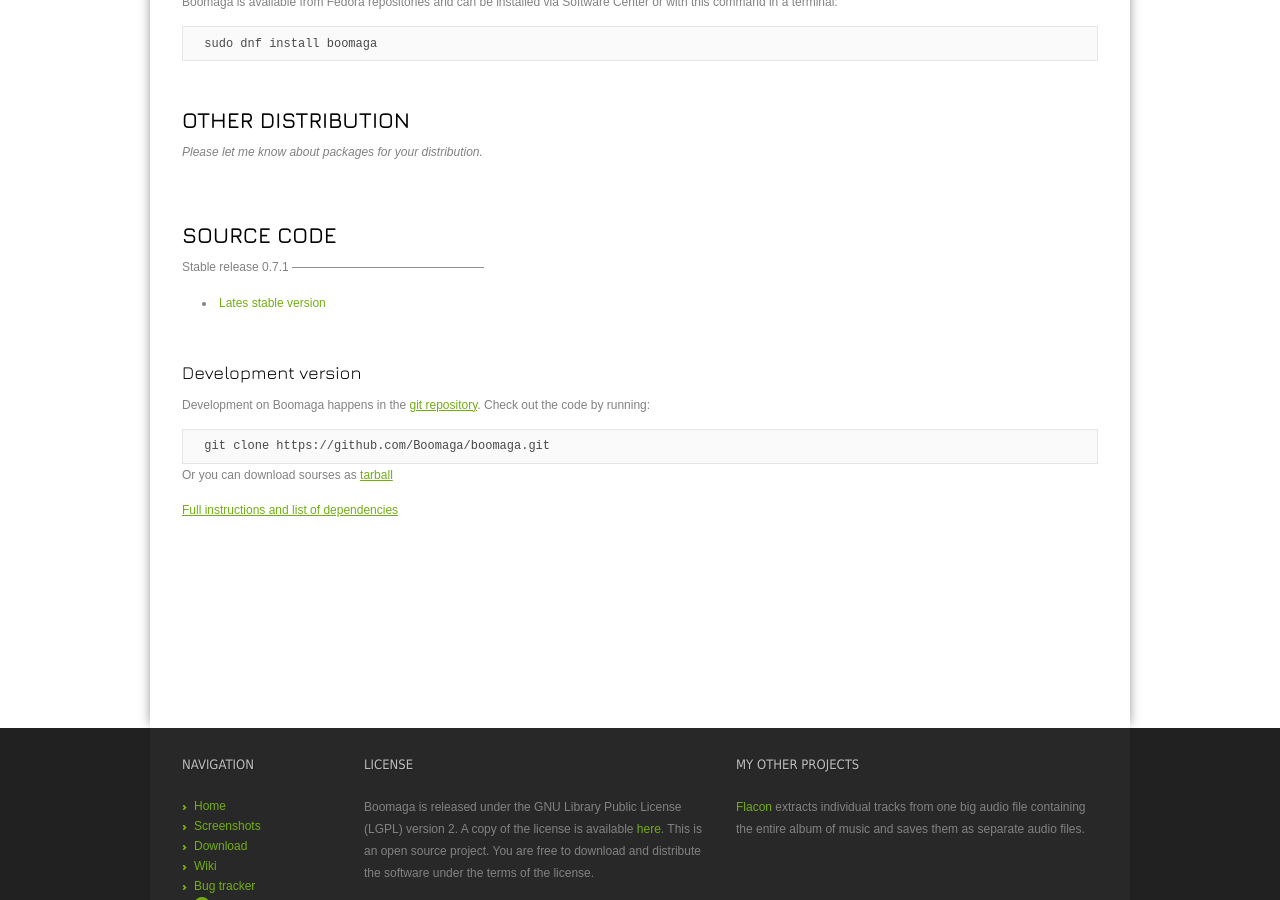
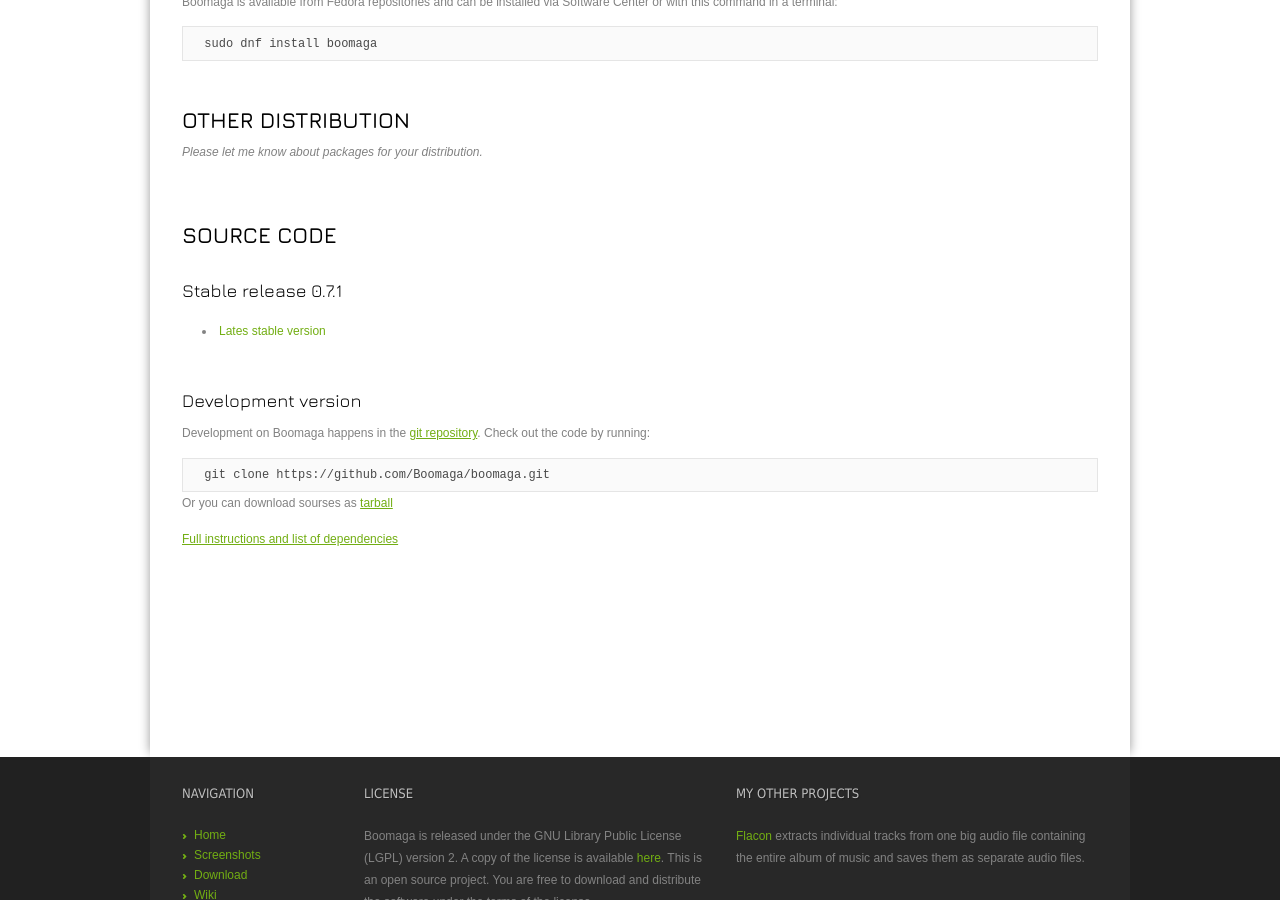
Before and after one commit to Boomaga/Boomaga.github.io, a Jekyll site: the page built from download/index.md, in a window 1280 px wide and 900 px high, scrolled down 637 px. Built offline with Jekyll 4.4.1, drawn with Linux system fonts in a browser that asks for light colours; some web fonts are replaced; Markdown is read by kramdown in place of the engine named in the settings.

```diff
--- a/_config.yml
+++ b/_config.yml
@@ -1,6 +1,6 @@
 name: Boomaga
-markdown: redcarpet
-pygments: true
+markdown: kramdown
+highlighter: true
 baseurl:
 redcarpet:
   extensions:
--- a/download/index.md
+++ b/download/index.md
@@ -39,6 +39,7 @@ _Please let me know about packages for your distribution._
 
 Source code
 ===========
+
 Stable release {{ site.program.release.version }}
 ------------------------------------------------
 * [Lates stable version]({{ site.program.release.link }}/v{{ site.program.release.version }}.tar.gz)
```
